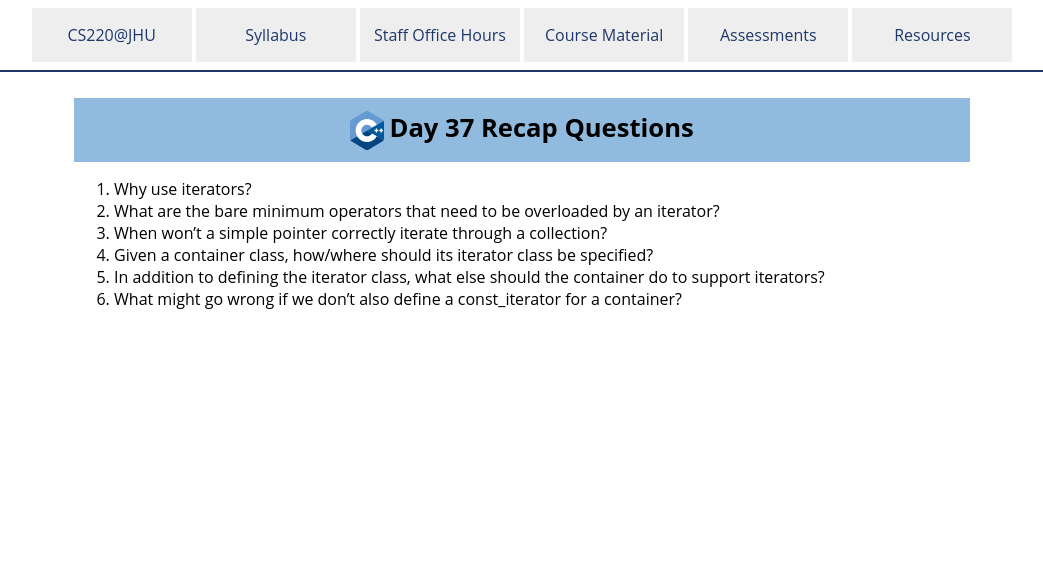
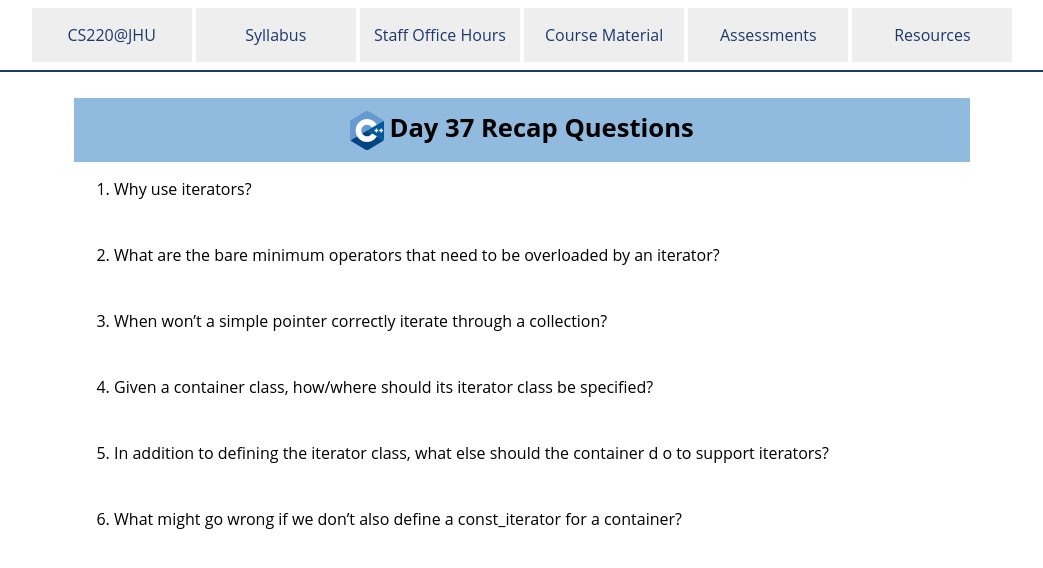
Before and after one commit to jhu-ip/cs220-f26, a Jekyll site: the page built from questions/day37.md, in a window 1280 px wide. Shown: the top 568 px of the page, without its empty margins (118-1161 px from the left). Built offline with Jekyll 4.4.1, drawn with Linux system fonts in a browser that asks for light colours.

Commit message:
week13 recaps

```diff
--- a/questions/day37.md
+++ b/questions/day37.md
@@ -12,8 +12,15 @@ reference solutions:
 ---
 
 1. Why use iterators?
+<br /><br /><br />
 2. What are the bare minimum operators that need to be overloaded by an iterator?
+<br /><br /><br />
 3. When won't a simple pointer correctly iterate through a collection?
+<br /><br /><br />
 4. Given a container class, how/where should its iterator class be specified?
-5. In addition to defining the iterator class, what else should the container do to support iterators?
+<br /><br /><br />
+5. In addition to defining the iterator class, what else should the container d
+o to support iterators?
+<br /><br /><br />
 6. What might go wrong if we don't also define a const_iterator for a container?
+<br /><br /><br />
```
Also changed, not shown: questions/day35.md (+16 -4 lines).
